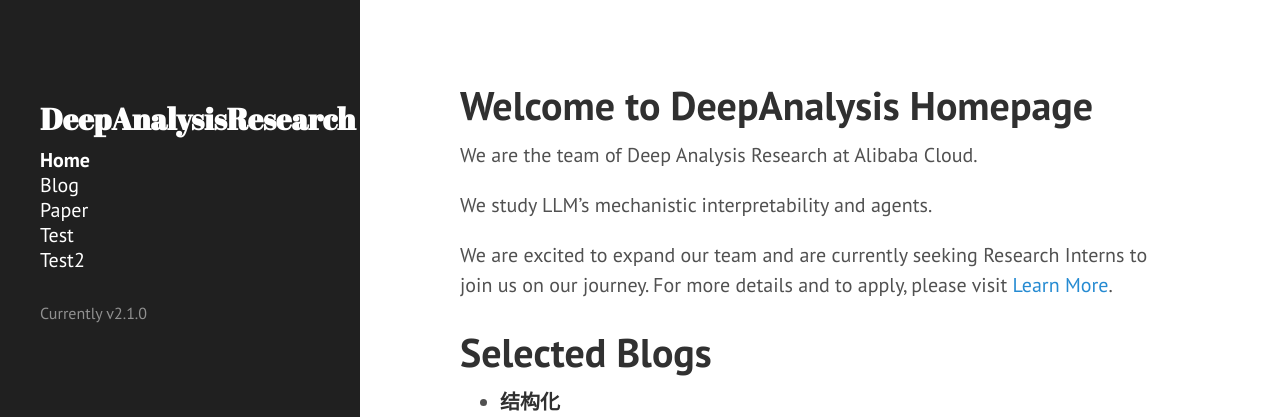
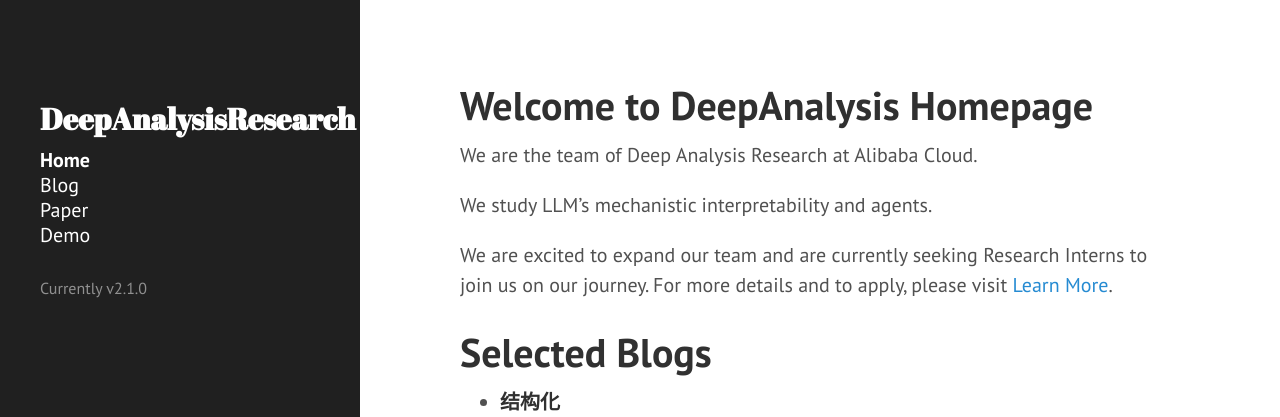
Before and after one commit to snowaner-ustc/snowaner-ustc.github.io, a Jekyll site: the page built from index.md, in a window 1280 px wide. Shown: the top 417 px of the page. Built offline with Jekyll 4.4.1, drawn with Linux system fonts in a browser that asks for light colours; Markdown is read by kramdown in place of the engine named in the settings.

Commit message:
Update sidebar.html

```diff
--- a/_includes/sidebar.html
+++ b/_includes/sidebar.html
@@ -32,8 +32,8 @@
       <a class="sidebar-nav-item{% if page.url == '/blog/' or page.url contains '/blog/page' %} active{% endif %}" href="{{ site.baseurl }}blog/">Blog</a>
       <a class="sidebar-nav-item{% if page.url == '/papers/' %} active{% endif %}" href="/papers/">Paper</a>
 <!--       <a class="sidebar-nav-item{% if page.url == '/vis_demo.html' %} active{% endif %}" href="/vis_demo/">Demo</a> -->
-      <a class="sidebar-nav-item{% if page.url == '/test.html' %} active{% endif %}" href="/test.html">Test</a>
-      <a class="sidebar-nav-item{% if page.url == '/test.html' %} active{% endif %}" href="/test2/">Test2</a>
+<!--       <a class="sidebar-nav-item{% if page.url == '/test.html' %} active{% endif %}" href="/test.html">Test</a> -->
+      <a class="sidebar-nav-item{% if page.url == '/visual_demo/' %} active{% endif %}" href="/visual_demo/">Demo</a>
 <!--       <a class="sidebar-nav-item" href="{{ site.github.repo }}/archive/v{{ site.version }}.zip">Download</a> -->
 <!--       <a class="sidebar-nav-item" href="{{ site.github.repo }}">GitHub project</a> -->
       <br>
```
